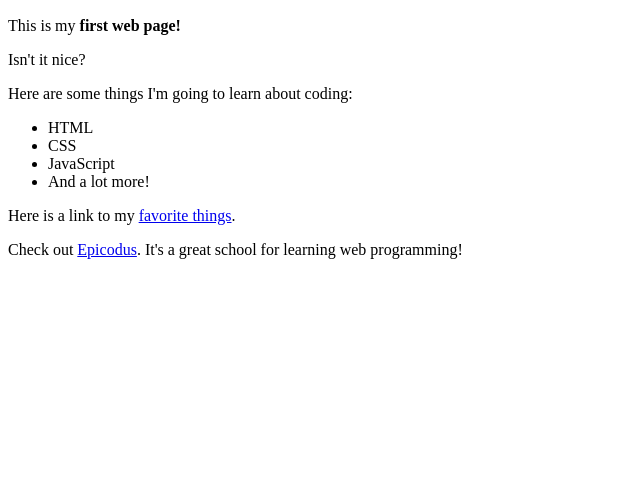
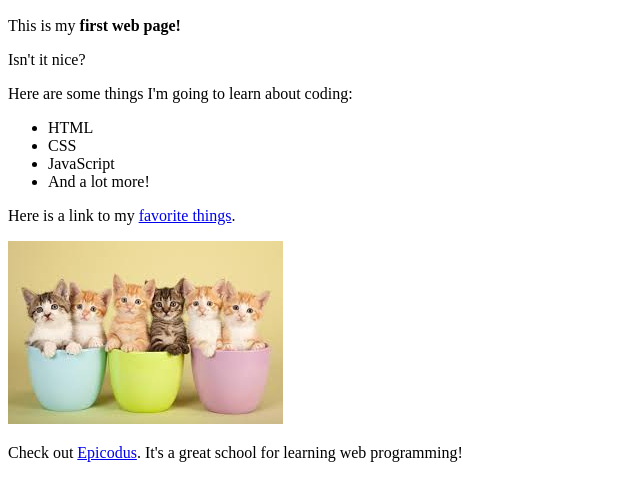
Before and after one commit to jdechow5/my-first-webpage, a plain HTML site: page my-first-webpage.html in a window 1280 px wide. Shown: the part 110-610 px from the top of the page, without its empty margins (0-640 px from the left). Drawn offline with Linux system fonts and the light colour scheme.

Commit message:
add photo of kittens

```diff
--- a/my-first-webpage.html
+++ b/my-first-webpage.html
@@ -23,6 +23,8 @@
     <p>
       Here is a link to my <a href="favorite-things.html">favorite things</a>.
     </p>
+
+    <img src="/img/kitten.jpg" alt="Bunch of kittens" />
     <p>
       Check out <a href="http://www.epicodus.com">Epicodus</a>. It's a great
       school for learning web programming!
```
Also changed, not shown: img/kitten.jpg (added).
